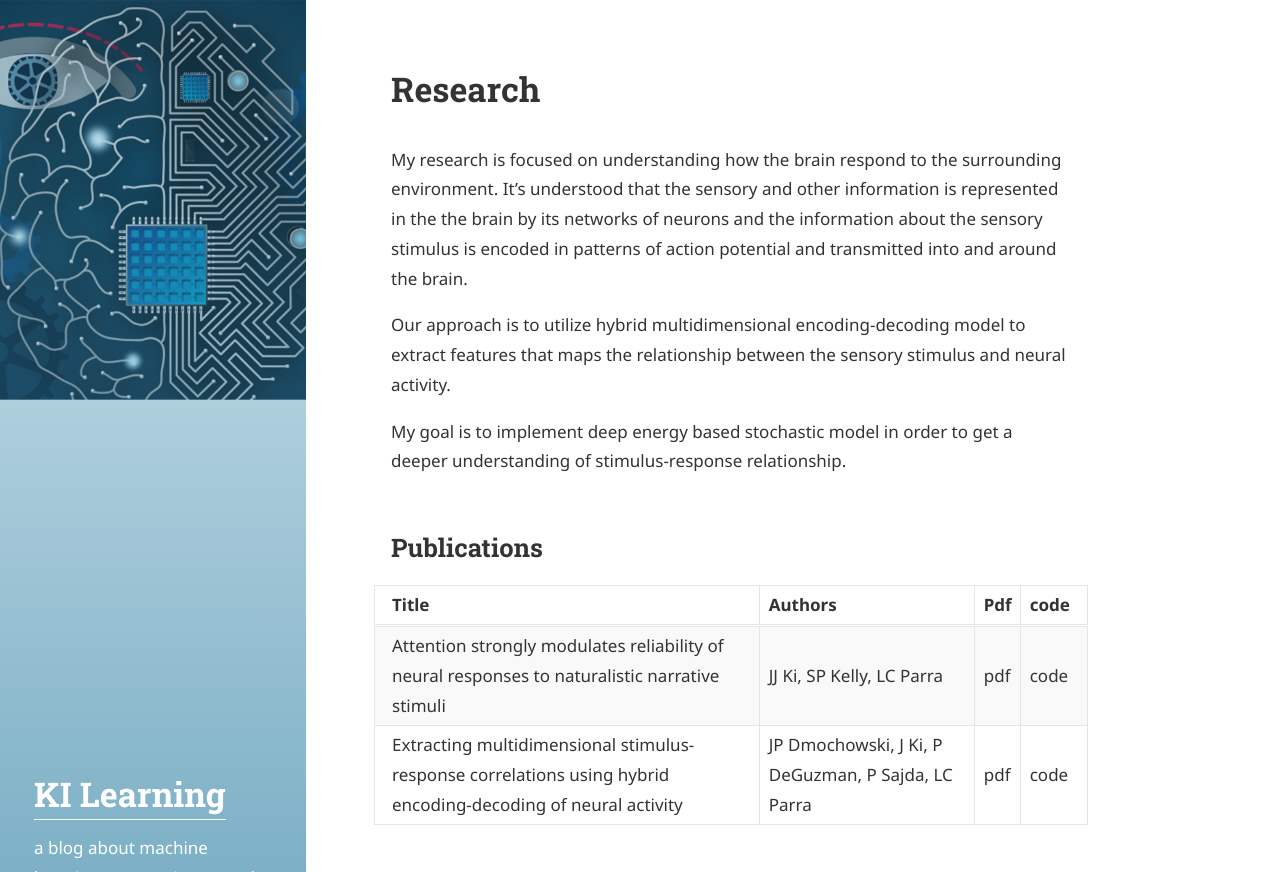
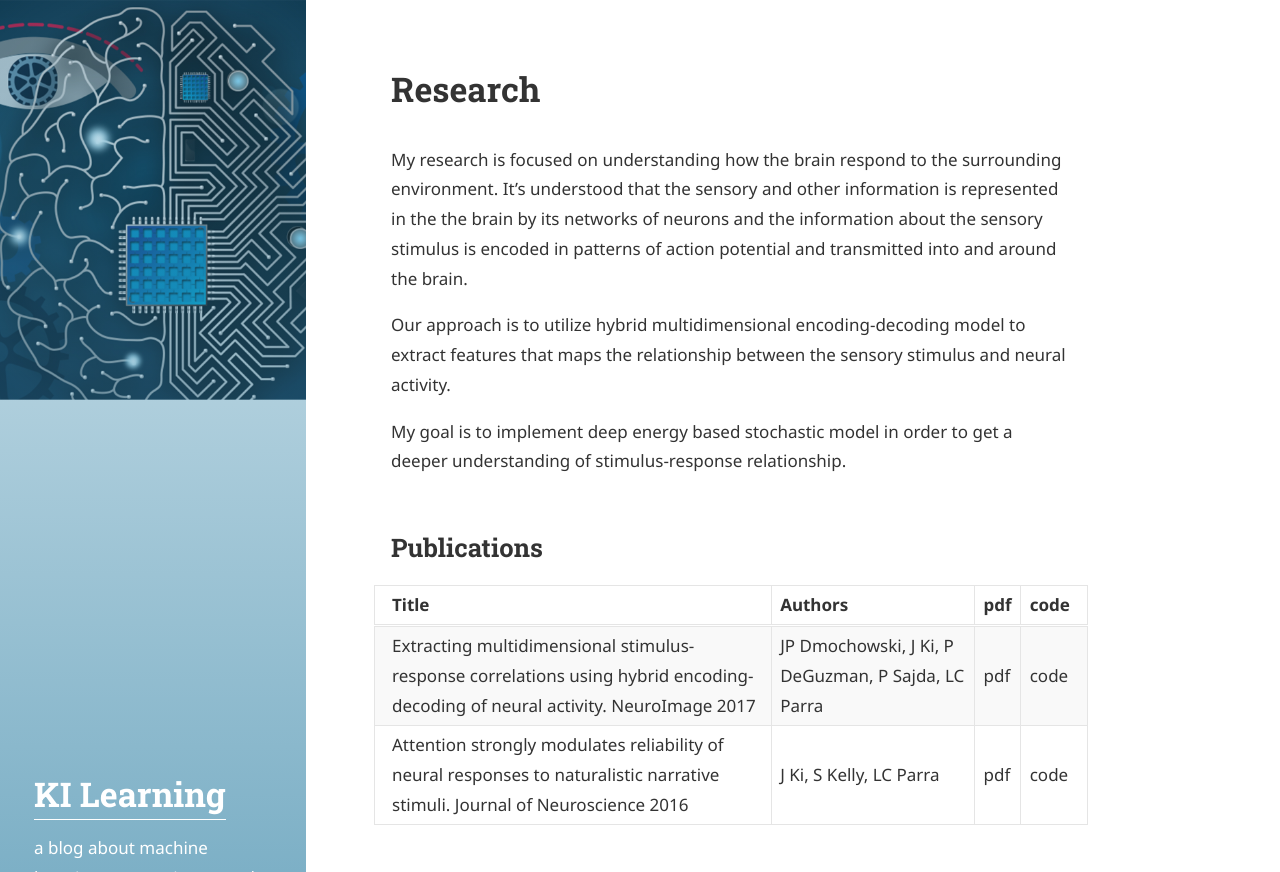
Before and after one commit to JasonJKi/jasonjki.github.io, a Jekyll site: the page built from Research.md, in a window 1280 px wide and 1197 px high, cut to the strip 0-872 px from the top of the window. Built offline with Jekyll 4.4.1, drawn with Linux system fonts in a browser that asks for light colours; some web fonts are replaced.

Commit message:
publication

```diff
--- a/Research.md
+++ b/Research.md
@@ -16,7 +16,7 @@ My goal is to implement deep energy based stochastic model in order to get a dee
 
 ## Publications
 
-|Title|Authors|Pdf|code|
+|Title|Authors|pdf|code|
 |:----|:------|:--|:---|
-|Attention strongly modulates reliability of neural responses to naturalistic narrative stimuli|JJ Ki, SP Kelly, LC Parra|pdf|code|
-|Extracting multidimensional stimulus-response correlations using hybrid encoding-decoding of neural activity|JP Dmochowski, J Ki, P DeGuzman, P Sajda, LC Parra|pdf|code|
+|Extracting multidimensional stimulus-response correlations using hybrid encoding-decoding of neural activity. NeuroImage 2017|JP Dmochowski, J Ki, P DeGuzman, P Sajda, LC Parra|pdf|code|
+|Attention strongly modulates reliability of neural responses to naturalistic narrative stimuli. Journal of Neuroscience 2016|J Ki, S Kelly, LC Parra|pdf|code|
```
